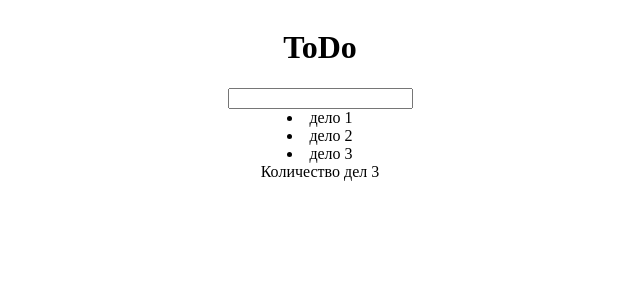
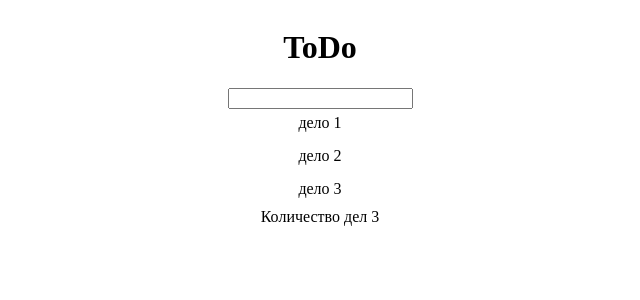
Before and after one commit to WebHeroSchool/toDoo, a React (Create React App) app: page / in a window 1280 px wide. Shown: the top 300 px of the page, without its empty margins (320-960 px from the left). Built offline with nearby package versions, Linux system fonts and the light colour scheme.

Commit message:
add module css

```diff
--- a/src/components/App/App.js
+++ b/src/components/App/App.js
@@ -1,12 +1,11 @@
 import React, {Component} from 'react';
 
-import "./app.scss"
+import style from "./App.module.scss"
 
 import InputItem from "../InputItem/InputItem";
 import ItemList from "../ItemList/ItemList";
 import Footer from "../Footer/Footer";
 
-import "./app.scss";
 
 const todoItem = [
 	{
@@ -24,10 +23,10 @@ export default class App extends Component {
 
 	render() {
 		return (
-			<div class="todo-wrap">
+			<div  class={style.wrap}>
 				<h1>ToDo</h1>
 				<InputItem/>
-				<ItemList todoItem={todoItem}/>
+				<ItemList  todoItem={todoItem}/>
 				<Footer count={todoItem.length}/>
 			</div>
 		)
--- a/src/components/App/app.scss
+++ b/src/components/App/App.module.scss
@@ -1,6 +1,10 @@
-.todo-wrap{
+.wrap {
   display: flex;
   flex-direction: column;
   justify-content: center;
   align-items: center;
 }
+.list{
+  display: flex;
+  flex-direction: column;
+}
--- a/src/components/ItemList/ItemList.js
+++ b/src/components/ItemList/ItemList.js
@@ -6,7 +6,7 @@ export default class ItemList extends Component {
 	render() {
 		const {todoItem} = this.props;
 		const items = todoItem.map((item, idx) => {
-			return (<Item item={ item.value } key={ item.value } />)
+			return (<Item  item={ item.value } key={ item.value } />)
 		});
 		return items
 
--- a/src/components/item/Item.js
+++ b/src/components/item/Item.js
@@ -1,12 +1,12 @@
 import React, { Component } from 'react';
-
+import style from "./Item.module.scss"
 export default class Item extends Component{
 
 	render(){
 		const { item } = this.props;
 		return (
 			<>
-				<li>{ item }</li>
+				<li className={style.item}>{ item }</li>
 			</>
 		)
 	}
--- /dev/null
+++ b/src/components/item/Item.module.scss
@@ -0,0 +1,6 @@
+.item{
+  font-size: 16px;
+  padding: 5px;
+  margin-bottom: 5px;
+  list-style: none;
+}
```
Also changed, not shown: src/components/Footer/Footer.module.scss (added), src/components/Footer/footer.scss (deleted), src/components/InputItem/InputItem.module.scss (added), src/components/InputItem/input-item.scss (deleted), src/components/ItemList/ItemList.module.scss (added), src/components/ItemList/item-list.scss (deleted), src/components/item/item.scss (deleted).
